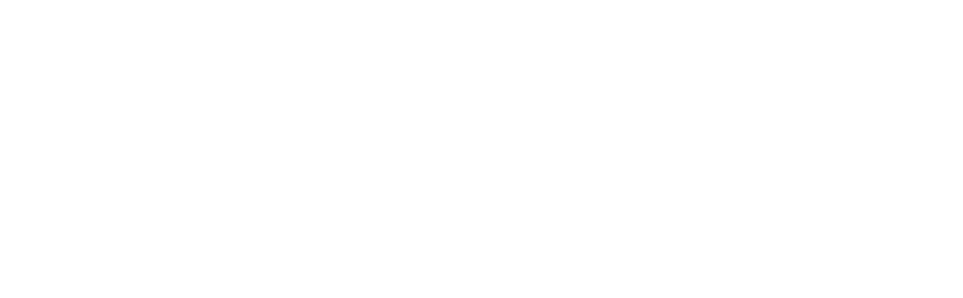
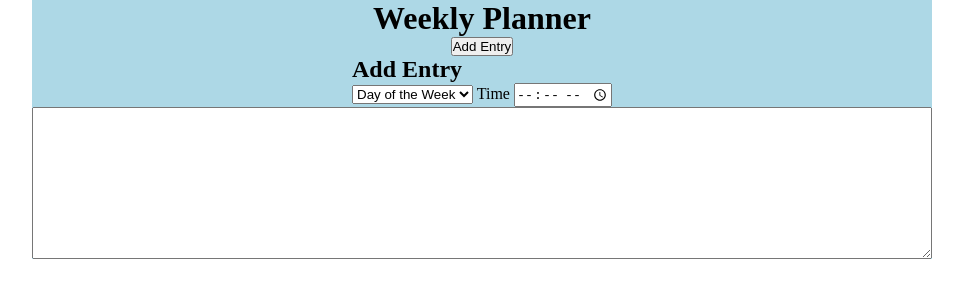
Before and after one commit to silva-tim/week-planner, a website: page index.html in a window 1280 px wide. Shown: the whole page, without its empty margins (158-1121 px from the left). Drawn offline with Linux system fonts and the light colour scheme.

Commit message:
tim did this

```diff
--- a/index.html
+++ b/index.html
@@ -7,6 +7,48 @@
   <link rel="stylesheet" href="styles.css">
 </head>
 <body>
-  <script src="main.js"></script>
+  <div class="container">
+    <header>
+      <div class="row">
+        <div class="column-full justifycenter">
+          <h1>Weekly Planner</h1>
+        </div>
+      </div>
+    </header>
+    <main>
+      <div class="row">
+        <div class="column-full justifycenter">
+          <button type="button">Add Entry</button>
+        </div>
+      </div>
+      <div class="row">
+        <div class="column-full justifycenter">
+          <div id="modal" class="modalOff">
+            <div class="popup">
+              <h2>Add Entry</h2>
+              <select name="day" id="day">
+                <option>Day of the Week</option>
+                <option>Sunday</option>
+                <option>Monday</option>
+                <option>Tuesday</option>
+                <option>Wednesday</option>
+                <option>Thursday</option>
+                <option>Friday</option>
+                <option>Saturday</option>
+              </select>
+              <label for="time">Time</label>
+              <input type="time" id="time"></input>
+            </div>
+          </div>
+        </div>
+      </div>
+      <div class="row">
+        <div class="column-full">
+          <textarea name="description" id="description" rows="10"></textarea>
+        </div>
+      </div>
+    </main>
+    <script src="main.js"></script>
+  </div>
 </body>
 </html>
--- a/styles.css
+++ b/styles.css
@@ -0,0 +1,29 @@
+* {
+  box-sizing: border-box;
+  margin: 0;
+  padding: 0;
+}
+
+.container {
+  margin: 0 auto;
+  width: 900px;
+  background-color: lightblue;
+}
+
+.row {
+  display: flex;
+}
+
+.column-full {
+  flex-basis: 100%;
+  display: flex;
+}
+
+.justifycenter {
+  display: flex;
+  justify-content: center;
+}
+
+#description {
+  width: 100%;
+}
```
Also changed, not shown: 1 other file.
